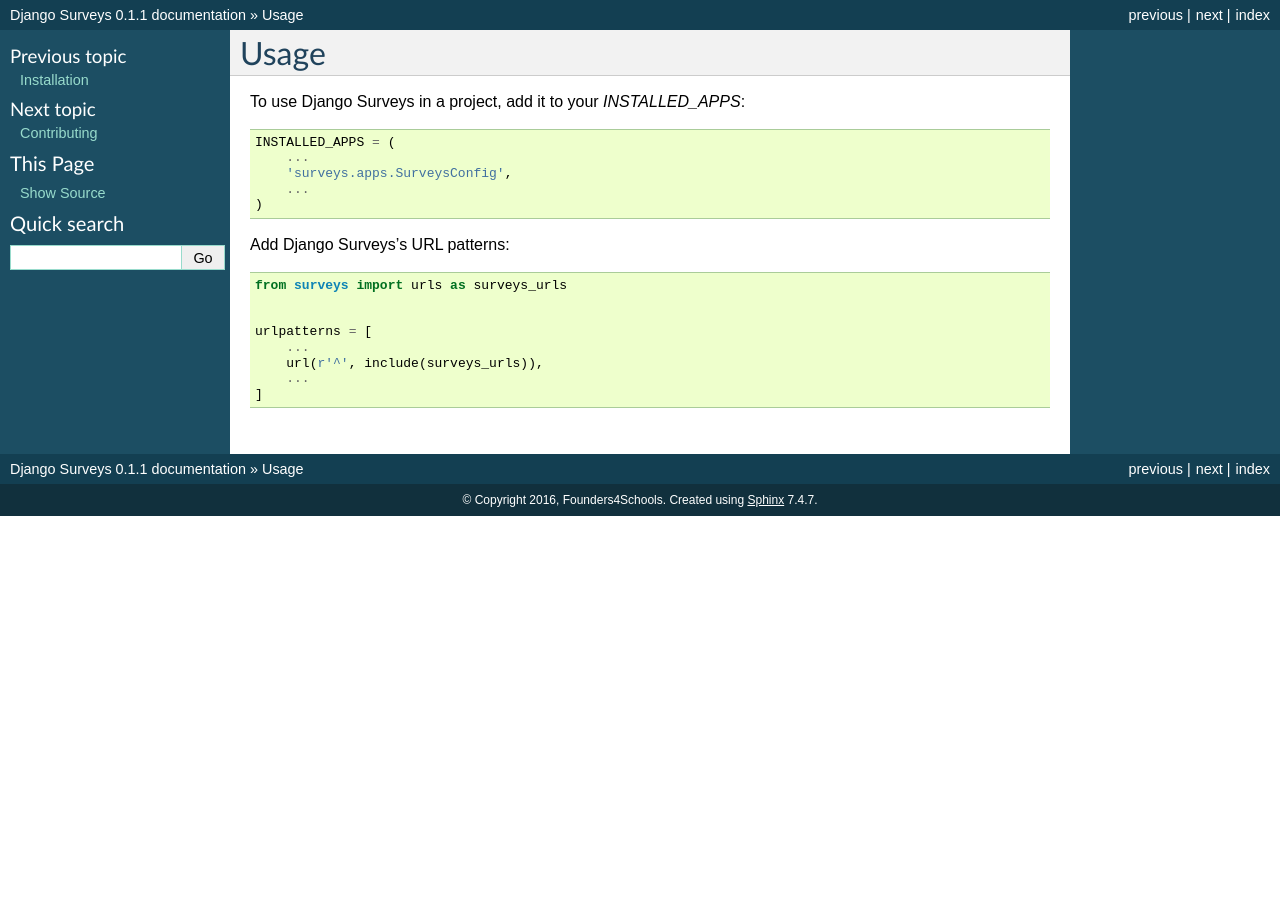
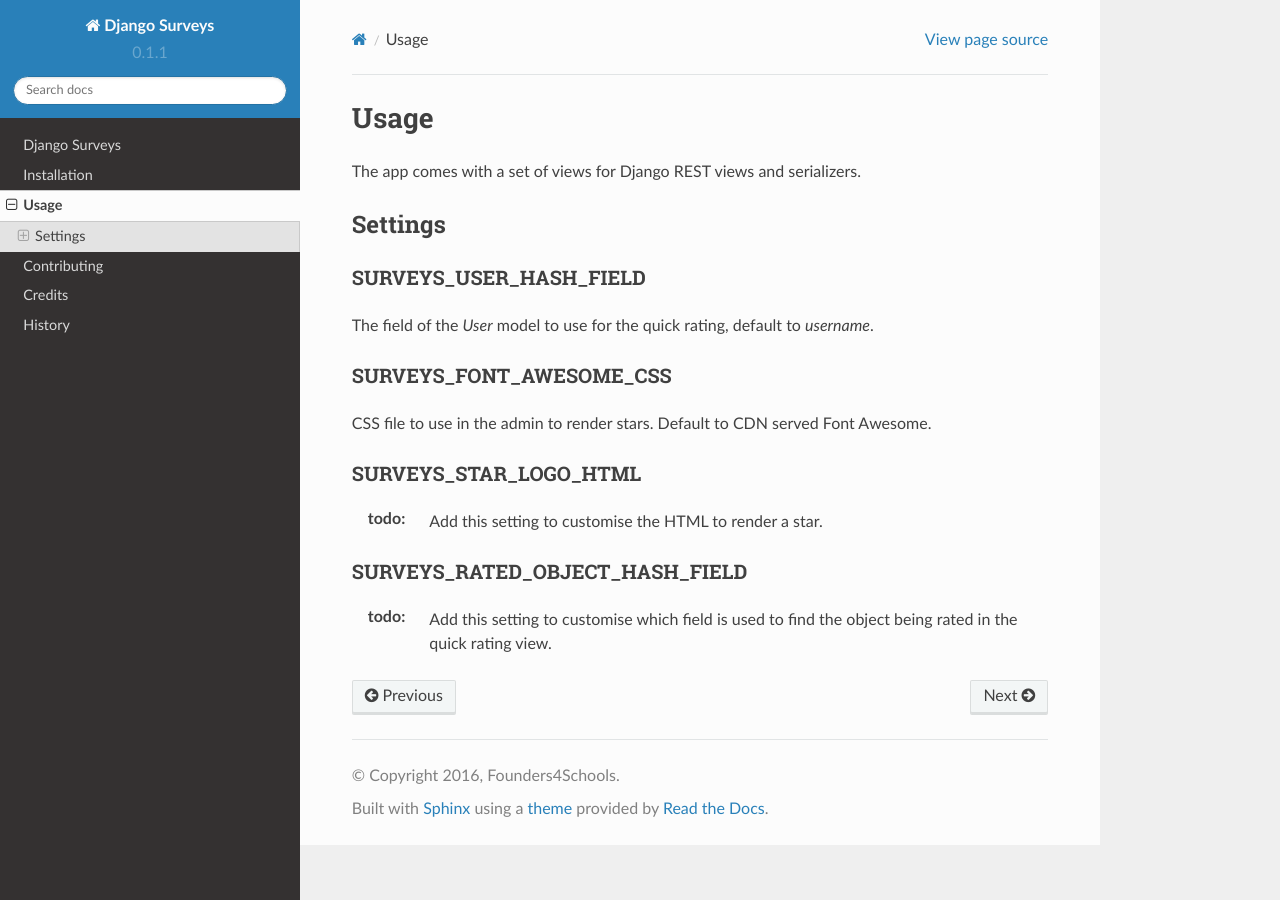
Before and after one commit to founders4schools/django-surveys, a Sphinx documentation site: the page built from docs/usage.rst, in a window 1280 px wide. Built offline with Sphinx 7.4.7 and the Read the Docs theme 2.0.0, drawn with Linux system fonts in a browser that asks for light colours.

Commit message:
Improve documentation and verify that it builds

```diff
--- a/docs/conf.py
+++ b/docs/conf.py
@@ -12,6 +12,7 @@
 # serve to show the default.
 
 import sys, os
+import sphinx_rtd_theme
 
 # If extensions (or modules to document with autodoc) are in another directory,
 # add these directories to sys.path here. If the directory is relative to the
@@ -100,7 +101,7 @@ pygments_style = 'sphinx'
 
 # The theme to use for HTML and HTML Help pages.  See the documentation for
 # a list of builtin themes.
-html_theme = 'default'
+html_theme = 'sphinx_rtd_theme'
 
 # Theme options are theme-specific and customize the look and feel of a theme
 # further.  For a list of options available for each theme, see the
@@ -108,7 +109,7 @@ html_theme = 'default'
 #html_theme_options = {}
 
 # Add any paths that contain custom themes here, relative to this directory.
-#html_theme_path = []
+html_theme_path = [sphinx_rtd_theme.get_html_theme_path()]
 
 # The name for this set of Sphinx documents.  If None, it defaults to
 # "<project> v<release> documentation".
@@ -252,3 +253,5 @@ texinfo_documents = [
 
 # If true, do not generate a @detailmenu in the "Top" node's menu.
 #texinfo_no_detailmenu = False
+
+suppress_warnings = ['image.nonlocal_uri']
--- /dev/null
+++ b/docs/requirements.txt
@@ -0,0 +1,2 @@
+sphinx
+sphinx_rtd_theme
--- a/docs/usage.rst
+++ b/docs/usage.rst
@@ -2,25 +2,31 @@
 Usage
 =====
 
-To use Django Surveys in a project, add it to your `INSTALLED_APPS`:
-
-.. code-block:: python
-
-    INSTALLED_APPS = (
-        ...
-        'surveys.apps.SurveysConfig',
-        ...
-    )
-
-Add Django Surveys's URL patterns:
-
-.. code-block:: python
-
-    from surveys import urls as surveys_urls
+The app comes with a set of views for Django REST views and serializers.
 
 
-    urlpatterns = [
-        ...
-        url(r'^', include(surveys_urls)),
-        ...
-    ]
+Settings
+========
+
+
+SURVEYS_USER_HASH_FIELD
+-----------------------
+
+The field of the `User` model to use for the quick rating, default to `username`.
+
+
+SURVEYS_FONT_AWESOME_CSS
+------------------------
+
+CSS file to use in the admin to render stars. Default to CDN served Font Awesome.
+
+SURVEYS_STAR_LOGO_HTML
+----------------------
+
+:todo: Add this setting to customise the HTML to render a star.
+
+SURVEYS_RATED_OBJECT_HASH_FIELD
+-------------------------------
+
+:todo: Add this setting to customise which field is used to find the object being rated
+       in the quick rating view.
```
Also changed, not shown: README.rst (+0 -35 lines), docs/installation.rst (+27 -5 lines), .travis.yml, 2 other files.
